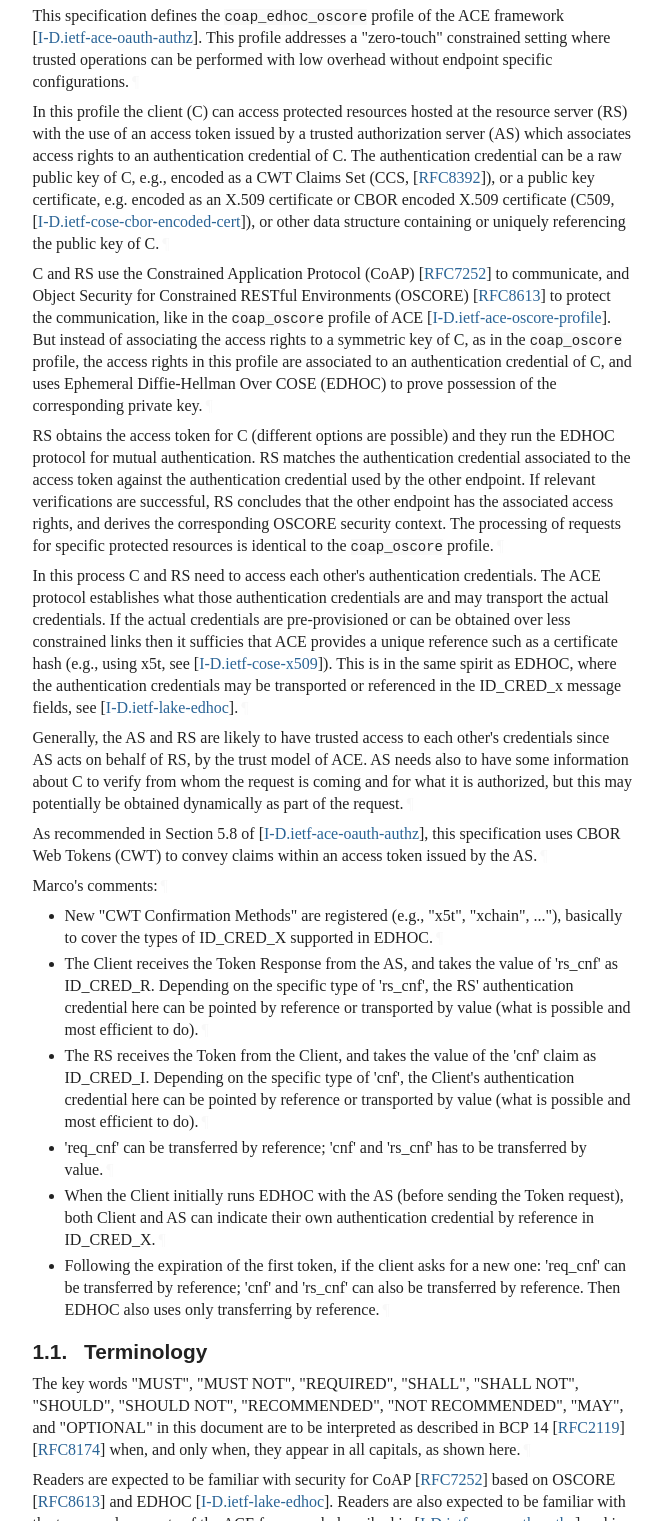
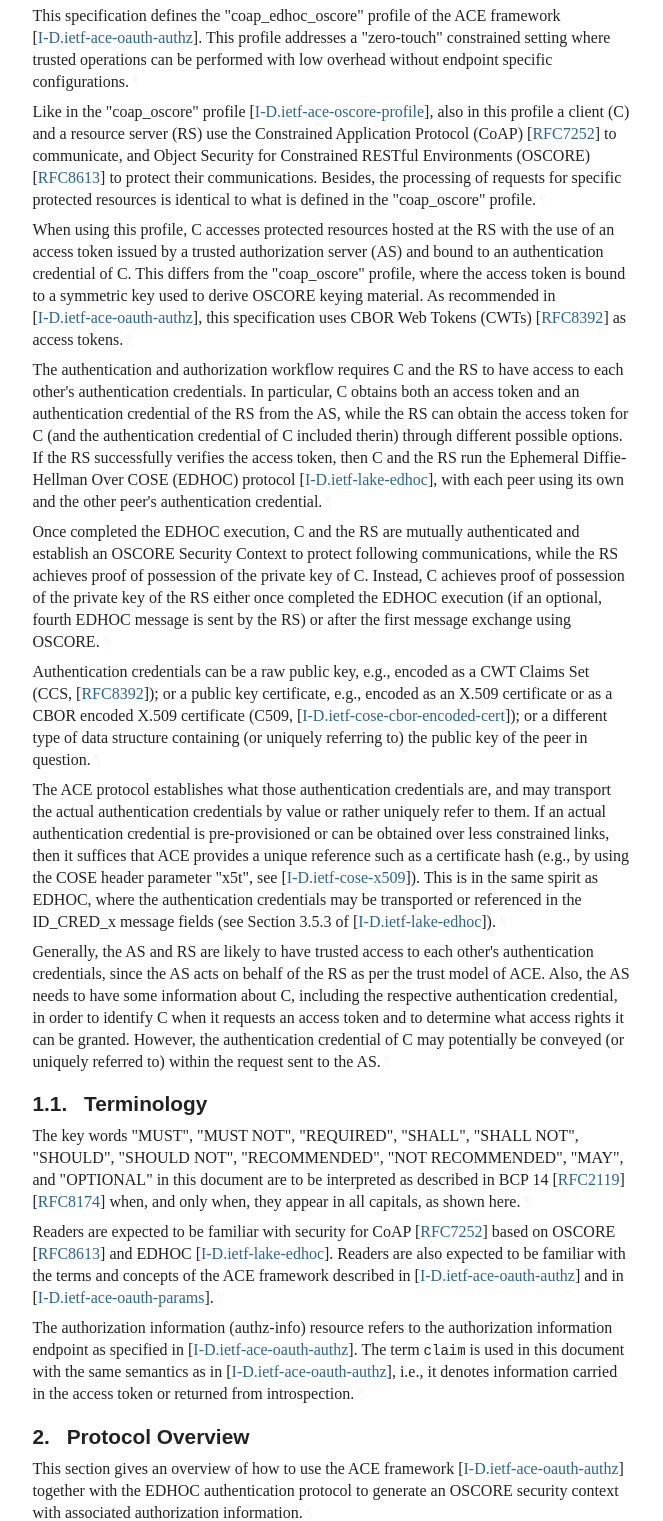
Before and after one commit to EricssonResearch/ace-edhoc-oscore-profile, a plain HTML site: page draft-selander-ace-edhoc-oscore-profile.html in a window 1280 px wide. Shown: the part 1150-2671 px from the top of the page, without its empty margins (92-755 px from the left). Drawn offline with Linux system fonts and the light colour scheme; a web font is replaced by a local one.

Commit message:
Script updating gh-pages from ad6183d. [ci skip]

```diff
--- a/draft-selander-ace-edhoc-oscore-profile.html
+++ b/draft-selander-ace-edhoc-oscore-profile.html
@@ -1277,42 +1277,14 @@ A resource-constrained server can use this profile to delegate management of aut
       <h2 id="name-introduction">
 <a href="#section-1" class="section-number selfRef">1. </a><a href="#name-introduction" class="section-name selfRef">Introduction</a>
       </h2>
-<p id="section-1-1">This specification defines the <code>coap_edhoc_oscore</code> profile of the ACE framework <span>[<a href="#I-D.ietf-ace-oauth-authz" class="xref">I-D.ietf-ace-oauth-authz</a>]</span>.
-This profile addresses a "zero-touch" constrained setting where trusted operations can be performed with low overhead without endpoint specific configurations.<a href="#section-1-1" class="pilcrow">¶</a></p>
-<p id="section-1-2">In this profile the client (C) can access protected resources hosted at the resource server (RS) with the use of an access token issued by a trusted authorization server (AS) which associates access rights to an authentication credential of C.
-The authentication credential can be a raw public key of C, e.g., encoded as a CWT Claims Set (CCS, <span>[<a href="#RFC8392" class="xref">RFC8392</a>]</span>), or a public key certificate, e.g. encoded as an X.509 certificate or CBOR encoded X.509 certificate (C509, <span>[<a href="#I-D.ietf-cose-cbor-encoded-cert" class="xref">I-D.ietf-cose-cbor-encoded-cert</a>]</span>), or other data structure containing or uniquely referencing the public key of C.<a href="#section-1-2" class="pilcrow">¶</a></p>
-<p id="section-1-3">C and RS use the Constrained Application Protocol (CoAP) <span>[<a href="#RFC7252" class="xref">RFC7252</a>]</span> to communicate, and Object Security for Constrained RESTful Environments (OSCORE) <span>[<a href="#RFC8613" class="xref">RFC8613</a>]</span> to protect the communication, like in the <code>coap_oscore</code> profile of ACE <span>[<a href="#I-D.ietf-ace-oscore-profile" class="xref">I-D.ietf-ace-oscore-profile</a>]</span>.
-But instead of associating the access rights to a symmetric key of C, as in the <code>coap_oscore</code> profile, the access rights in this profile are associated to an authentication credential of C, and uses Ephemeral Diffie-Hellman Over COSE (EDHOC) to prove possession of the corresponding private key.<a href="#section-1-3" class="pilcrow">¶</a></p>
-<p id="section-1-4">RS obtains the access token for C (different options are possible) and they run the EDHOC protocol for mutual authentication.
-RS matches the authentication credential associated to the access token against the authentication credential used by the other endpoint.
-If relevant verifications are successful, RS concludes that the other endpoint has the associated access rights, and derives the corresponding OSCORE security context.
-The processing of requests for specific protected resources is identical to the <code>coap_oscore</code> profile.<a href="#section-1-4" class="pilcrow">¶</a></p>
-<p id="section-1-5">In this process C and RS need to access each other's authentication credentials.
-The ACE protocol establishes what those authentication credentials are and may transport the actual credentials.
-If the actual credentials are pre-provisioned or can be obtained over less constrained links then it sufficies that ACE provides a unique reference such as a certificate hash (e.g., using x5t, see <span>[<a href="#I-D.ietf-cose-x509" class="xref">I-D.ietf-cose-x509</a>]</span>).
-This is in the same spirit as EDHOC, where the authentication credentials may be transported or referenced in the ID_CRED_x message fields, see <span>[<a href="#I-D.ietf-lake-edhoc" class="xref">I-D.ietf-lake-edhoc</a>]</span>.<a href="#section-1-5" class="pilcrow">¶</a></p>
-<p id="section-1-6">Generally, the AS and RS are likely to have trusted access to each other's credentials since AS acts on behalf of RS, by the trust model of ACE.
-AS needs also to have some information about C to verify from whom the request is coming and for what it is authorized, but this may potentially be obtained dynamically as part of the request.<a href="#section-1-6" class="pilcrow">¶</a></p>
-<p id="section-1-7">As recommended in Section 5.8 of <span>[<a href="#I-D.ietf-ace-oauth-authz" class="xref">I-D.ietf-ace-oauth-authz</a>]</span>, this
-specification uses CBOR Web Tokens (CWT) to convey claims within an access
-token issued by the AS.<a href="#section-1-7" class="pilcrow">¶</a></p>
-<p id="section-1-8">Marco's comments:<a href="#section-1-8" class="pilcrow">¶</a></p>
-<ul class="normal">
-<li class="normal" id="section-1-9.1">New "CWT Confirmation Methods" are registered (e.g., "x5t", "xchain", ..."), basically to cover the types of ID_CRED_X supported in EDHOC.<a href="#section-1-9.1" class="pilcrow">¶</a>
-</li>
-        <li class="normal" id="section-1-9.2">The Client receives the Token Response from the AS, and takes the value of 'rs_cnf' as ID_CRED_R.
-   Depending on the specific type of 'rs_cnf', the RS' authentication credential here can be pointed by reference or transported by value (what is possible and most efficient to do).<a href="#section-1-9.2" class="pilcrow">¶</a>
-</li>
-        <li class="normal" id="section-1-9.3">The RS receives the Token from the Client, and takes the value of the 'cnf' claim as ID_CRED_I.
-   Depending on the specific type of 'cnf', the Client's authentication credential here can be pointed by reference or transported by value (what is possible and most efficient to do).<a href="#section-1-9.3" class="pilcrow">¶</a>
-</li>
-        <li class="normal" id="section-1-9.4">'req_cnf' can be transferred by reference; 'cnf' and 'rs_cnf' has to be transferred by value.<a href="#section-1-9.4" class="pilcrow">¶</a>
-</li>
-        <li class="normal" id="section-1-9.5">When the Client initially runs EDHOC with the AS (before sending the Token request), both Client and AS can indicate their own authentication credential by reference in ID_CRED_X.<a href="#section-1-9.5" class="pilcrow">¶</a>
-</li>
-        <li class="normal" id="section-1-9.6">Following the expiration of the first token, if the client asks for a new one: 'req_cnf' can be transferred by reference; 'cnf' and 'rs_cnf' can also be transferred by reference. Then EDHOC also uses only transferring by reference.<a href="#section-1-9.6" class="pilcrow">¶</a>
-</li>
-      </ul>
+<p id="section-1-1">This specification defines the "coap_edhoc_oscore" profile of the ACE framework <span>[<a href="#I-D.ietf-ace-oauth-authz" class="xref">I-D.ietf-ace-oauth-authz</a>]</span>. This profile addresses a "zero-touch" constrained setting where trusted operations can be performed with low overhead without endpoint specific configurations.<a href="#section-1-1" class="pilcrow">¶</a></p>
+<p id="section-1-2">Like in the "coap_oscore" profile <span>[<a href="#I-D.ietf-ace-oscore-profile" class="xref">I-D.ietf-ace-oscore-profile</a>]</span>, also in this profile a client (C) and a resource server (RS) use the Constrained Application Protocol (CoAP) <span>[<a href="#RFC7252" class="xref">RFC7252</a>]</span> to communicate, and Object Security for Constrained RESTful Environments (OSCORE) <span>[<a href="#RFC8613" class="xref">RFC8613</a>]</span> to protect their communications. Besides, the processing of requests for specific protected resources is identical to what is defined in the "coap_oscore" profile.<a href="#section-1-2" class="pilcrow">¶</a></p>
+<p id="section-1-3">When using this profile, C accesses protected resources hosted at the RS with the use of an access token issued by a trusted authorization server (AS) and bound to an authentication credential of C. This differs from the "coap_oscore" profile, where the access token is bound to a symmetric key used to derive OSCORE keying material. As recommended in <span>[<a href="#I-D.ietf-ace-oauth-authz" class="xref">I-D.ietf-ace-oauth-authz</a>]</span>, this specification uses CBOR Web Tokens (CWTs) <span>[<a href="#RFC8392" class="xref">RFC8392</a>]</span> as access tokens.<a href="#section-1-3" class="pilcrow">¶</a></p>
+<p id="section-1-4">The authentication and authorization workflow requires C and the RS to have access to each other's authentication credentials. In particular, C obtains both an access token and an authentication credential of the RS from the AS, while the RS can obtain the access token for C (and the authentication credential of C included therin) through different possible options. If the RS successfully verifies the access token, then C and the RS run the Ephemeral Diffie-Hellman Over COSE (EDHOC) protocol <span>[<a href="#I-D.ietf-lake-edhoc" class="xref">I-D.ietf-lake-edhoc</a>]</span>, with each peer using its own and the other peer's authentication credential.<a href="#section-1-4" class="pilcrow">¶</a></p>
+<p id="section-1-5">Once completed the EDHOC execution, C and the RS are mutually authenticated and establish an OSCORE Security Context to protect following communications, while the RS achieves proof of possession of the private key of C. Instead, C achieves proof of possession of the private key of the RS either once completed the EDHOC execution (if an optional, fourth EDHOC message is sent by the RS) or after the first message exchange using OSCORE.<a href="#section-1-5" class="pilcrow">¶</a></p>
+<p id="section-1-6">Authentication credentials can be a raw public key, e.g., encoded as a CWT Claims Set (CCS, <span>[<a href="#RFC8392" class="xref">RFC8392</a>]</span>); or a public key certificate, e.g., encoded as an X.509 certificate or as a CBOR encoded X.509 certificate (C509, <span>[<a href="#I-D.ietf-cose-cbor-encoded-cert" class="xref">I-D.ietf-cose-cbor-encoded-cert</a>]</span>); or a different type of data structure containing (or uniquely referring to) the public key of the peer in question.<a href="#section-1-6" class="pilcrow">¶</a></p>
+<p id="section-1-7">The ACE protocol establishes what those authentication credentials are, and may transport the actual authentication credentials by value or rather uniquely refer to them. If an actual authentication credential is pre-provisioned or can be obtained over less constrained links, then it suffices that ACE provides a unique reference such as a certificate hash (e.g., by using the COSE header parameter "x5t", see <span>[<a href="#I-D.ietf-cose-x509" class="xref">I-D.ietf-cose-x509</a>]</span>). This is in the same spirit as EDHOC, where the authentication credentials may be transported or referenced in the ID_CRED_x message fields (see Section 3.5.3 of <span>[<a href="#I-D.ietf-lake-edhoc" class="xref">I-D.ietf-lake-edhoc</a>]</span>).<a href="#section-1-7" class="pilcrow">¶</a></p>
+<p id="section-1-8">Generally, the AS and RS are likely to have trusted access to each other's authentication credentials, since the AS acts on behalf of the RS as per the trust model of ACE. Also, the AS needs to have some information about C, including the respective authentication credential, in order to identify C when it requests an access token and to determine what access rights it can be granted. However, the authentication credential of C may potentially be conveyed (or uniquely referred to) within the request sent to the AS.<a href="#section-1-8" class="pilcrow">¶</a></p>
 <div id="terminology">
 <section id="section-1.1">
         <h3 id="name-terminology">
```
Also changed, not shown: draft-selander-ace-edhoc-oscore-profile.txt.
